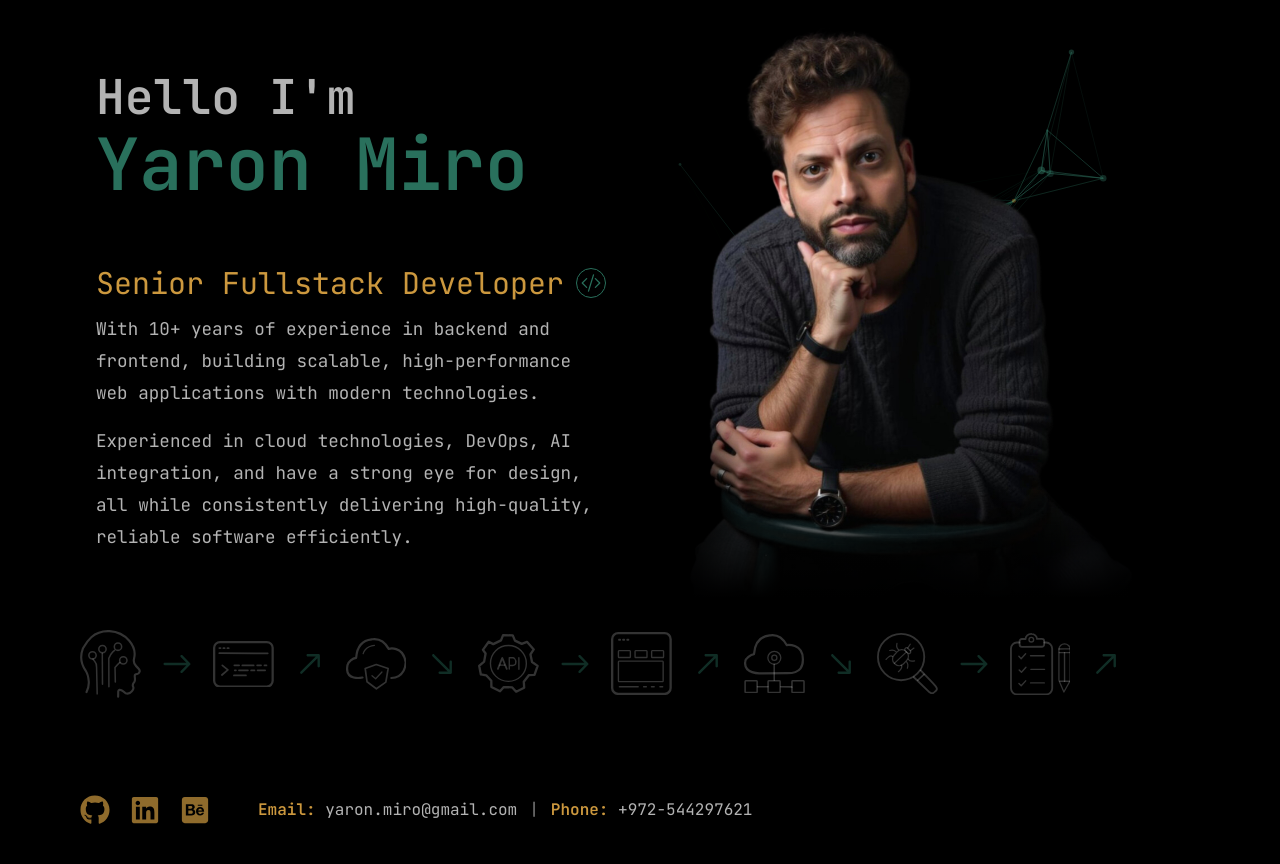
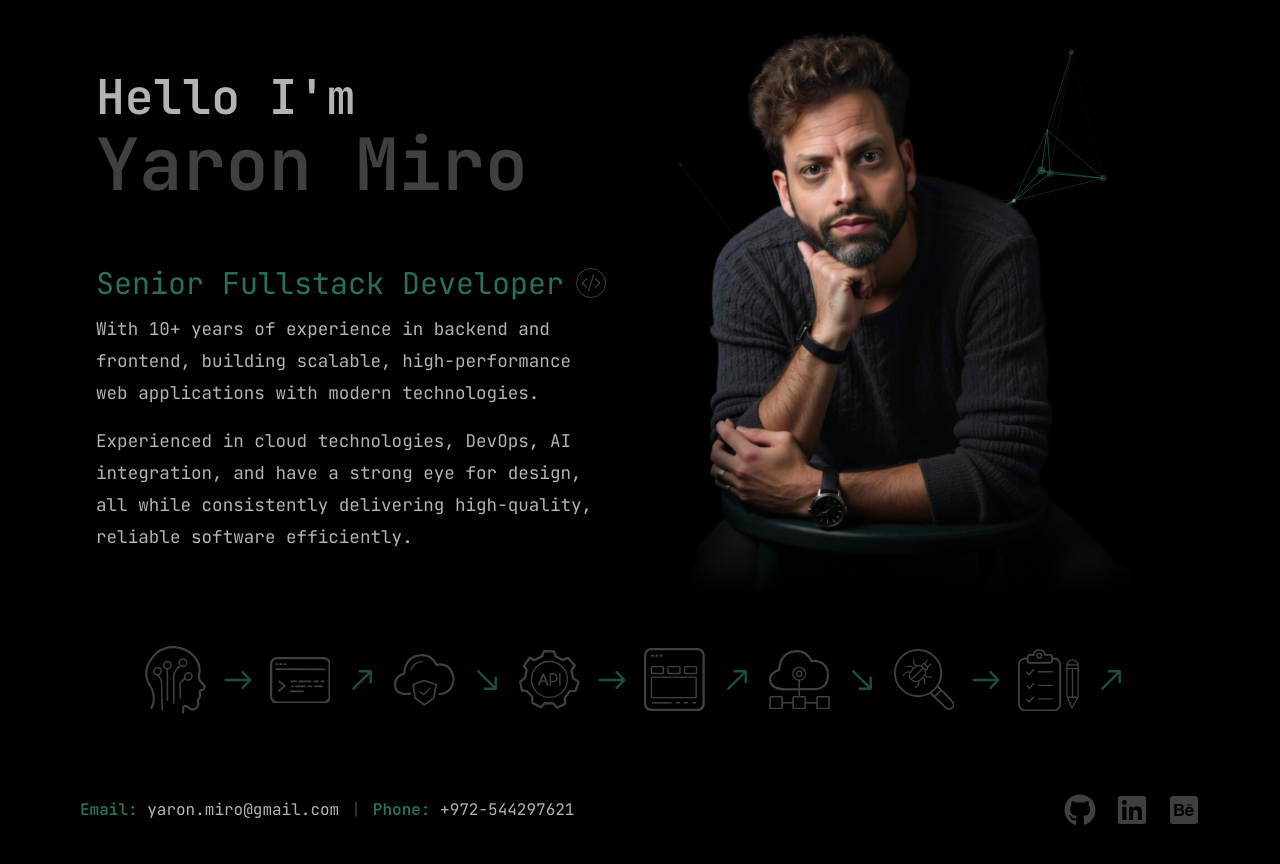
Before and after one commit to YaronMiro/ym-website, a Next.js app: page / in a window 1280 px wide. Shown: the part 240-1104 px from the top of the page. Built offline with nearby package versions, Linux system fonts and the light colour scheme.

Commit message:
fix hero layout and design 32

```diff
--- a/app/globals.css
+++ b/app/globals.css
@@ -25,9 +25,9 @@
 
     --primary-hover: 240 3% 18%;
 
-    --secondary: 38 58% 52%;
+    --secondary: 0 0% 25%;
 
-    --secondary-hover: 38 58% 60%;
+    --secondary-hover: 0 0% 80%;
 
     --secondary-foreground: 222.2 47.4% 11.2%;
 
@@ -77,6 +77,6 @@
   }
 
   .logo {
-        @apply font-logo font-semibold text-white/70;
+    @apply font-logo font-semibold text-white/70;
   }
 }
--- a/app/page.tsx
+++ b/app/page.tsx
@@ -21,12 +21,12 @@ const Home: React.FC = () => {
               {/* main Title */}
               <h1 className="flex flex-col font-semibold">
                 <span className="text-5xl text-white/70">Hello I&apos;m</span>
-                <span className="mt-2 text-7xl text-accent">Yaron Miro</span>
+                <span className="mt-2 text-7xl text-secondary">Yaron Miro</span>
               </h1>
               {/* role */}
               <div className="flex items-center mt-16 gap-3">
-                <span className="text-secondary text-3xl">Senior Fullstack Developer</span>
-                <BsCodeSlash role="img" aria-label="developer icon" className="rounded-full p-[4px] w-[30px] h-[30px] border border-accent text-accent" />
+                <span className="text-accent text-3xl">Senior Fullstack Developer</span>
+                <BsCodeSlash role="img" aria-label="developer icon" className="rounded-full p-[4px] w-[30px] h-[30px] border border-secondary text-secondary" />
               </div>
               <div className="xl:max-w-[500px] mt-3 leading-8 text-white/70 text-[1.1rem]">
                 <p>
@@ -52,24 +52,22 @@ const Home: React.FC = () => {
             <ParticlesContainer className="absolute bottom-10 top-0 xl:top-[-100px] right-0 xl:right-[-50px] left-0 z-[-9999]" />
           </div>
         </main>
-        <div className="flex mt-8">
-          <div className="flex justify-center bg-primary">
-            {/* Icons */}
-            <HeroIcons iconColor="stroke-white/20" arrowColor="text-accent/40" />
-          </div>
+        <div className="flex mt-12 justify-center">
+          {/* Icons */}
+          <HeroIcons iconColor="stroke-secondary" arrowColor="text-accent/70" />
         </div>
         {/* <div className="h-[1px] flex-1 bg-white/20 mt-16"></div> */}
-        <div className="flex gap-12 mt-24">
-          <Social className="flex gap-4 xl:gap-5" iconStyles="text-3xl" />
+        <div className="flex justify-between gap-12 mt-20">
           <div className="flex justify-between xl:justify-start gap-3 text-white/70 leading-8" >
             <Link href="mailto:yaron.miro@gmail.com" className="group hover:text-white/80">
-              <span className="font-semibold text-secondary group-hover:text-secondary-hover">Email: </span>yaron.miro@gmail.com
+              <span className="font-semibold text-accent group-hover:text-secondary-hover">Email: </span>yaron.miro@gmail.com
             </Link>
-            <span className="text-white/50">|</span>
+            <span className="text-secondary">|</span>
             <Link href="tel:+972--544297621" className="group hover:text-white/80">
-              <span className="font-semibold text-secondary group-hover:text-secondary-hover">Phone: </span>+972-544297621
+              <span className="font-semibold text-accent group-hover:text-secondary-hover">Phone: </span>+972-544297621
             </Link>
           </div>
+          <Social className="flex gap-4 xl:gap-5" iconStyles="text-[2rem]" />
         </div>
       </div>
     </>
--- a/components/HeroIcons.tsx
+++ b/components/HeroIcons.tsx
@@ -28,10 +28,10 @@ export const icons: IconData[] = [
 
 const HeroIcons: React.FC<HeroIconsProps> = ({ iconColor, arrowColor }) => {
     return (
-        <div className={`${iconColor} grid grid-cols-4 md:grid-cols-8 gap-x-3 gap-y-5 xl:gap-y-0`}>
+        <div className={`${iconColor} grid grid-cols-4 md:grid-cols-8 gap-x-2 gap-y-5 xl:gap-y-0`}>
             {icons.map(({ name, arrowDirection }) => {
                 return (
-                    <div key={name} className="flex items-center justify-between gap-3">
+                    <div key={name} className="flex items-center justify-between gap-2">
                         <YmIcon className="w-[3rem] xl:w-[3.8rem]" icon={name} />
                         <IoIosArrowRoundForward className={`text-5xl ${arrowColor} ${arrowDirection}`} />
                     </div>
--- a/components/ParticlesContainer/options.tsx
+++ b/components/ParticlesContainer/options.tsx
@@ -57,7 +57,7 @@ const options: ISourceOptions = {
         },
         color: {
             // @todo Fix using theme color
-            value: ["#cc983e", "#2d6c5a"], // accent and secondary
+            value: ["#ffffff", "#2d6c5a"], // accent and secondary
 
         },
         effect: {
--- a/components/ResumeButtonDownload.tsx
+++ b/components/ResumeButtonDownload.tsx
@@ -5,7 +5,7 @@ import { buttonVariants } from '@/components/ui/button';
 
 
 interface ResumeButtonDownloadProps {
-    className? : string
+    className?: string
 }
 
 const ResumeButtonDownload: React.FC<ResumeButtonDownloadProps> = ({ className }) => {
--- a/components/Social.tsx
+++ b/components/Social.tsx
@@ -28,7 +28,7 @@ const Social: React.FC<SocialProps> = ({ className, iconStyles }) => {
                             target="_blank"
                         >
                             <div className="flex items-center">
-                                <div className={`flex justify-center text-secondary/70 group-hover:text-secondary/80 ${iconStyles}`}>
+                                <div className={`flex justify-center text-secondary group-hover:text-secondary/80 ${iconStyles}`}>
                                     {icon}
                                 </div>
                             </div>
--- a/components/ui/button.tsx
+++ b/components/ui/button.tsx
@@ -9,7 +9,7 @@ const buttonVariants = cva(
   {
     variants: {
       variant: {
-        default: "bg-secondary text-primary hover:bg-secondary-hover",
+        default: "bg-accent text-primary hover:bg-accent-hover",
         primary: "bg-primary text-white",
         outline: "border border-accent bg-transparent text-accent hover:bg-accent-hover hover:text-primary hover:border-accent-hover",
       },
@@ -29,7 +29,7 @@ const buttonVariants = cva(
 
 export interface ButtonProps
   extends React.ButtonHTMLAttributes<HTMLButtonElement>,
-    VariantProps<typeof buttonVariants> {
+  VariantProps<typeof buttonVariants> {
   asChild?: boolean
 }
 
```
